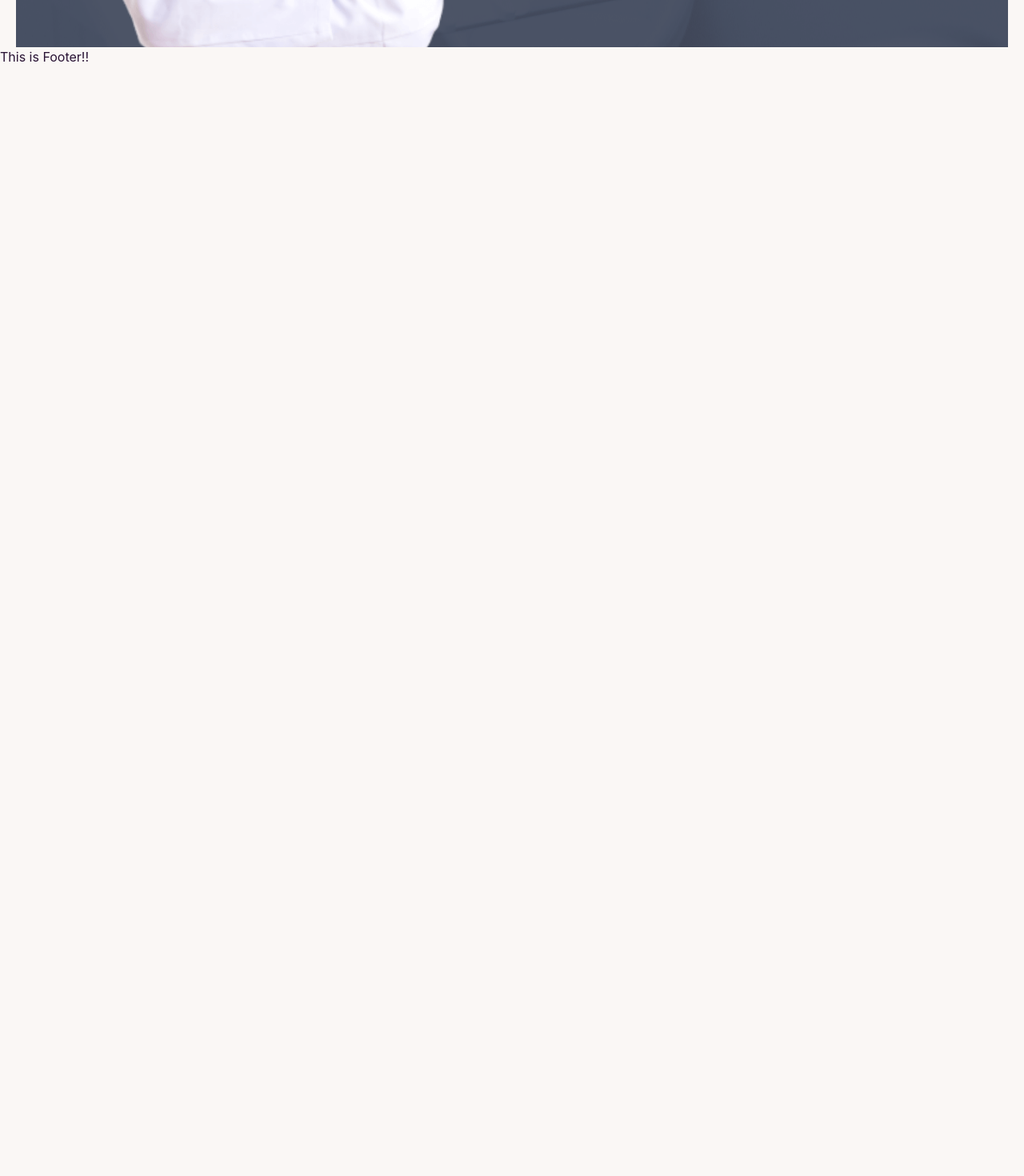
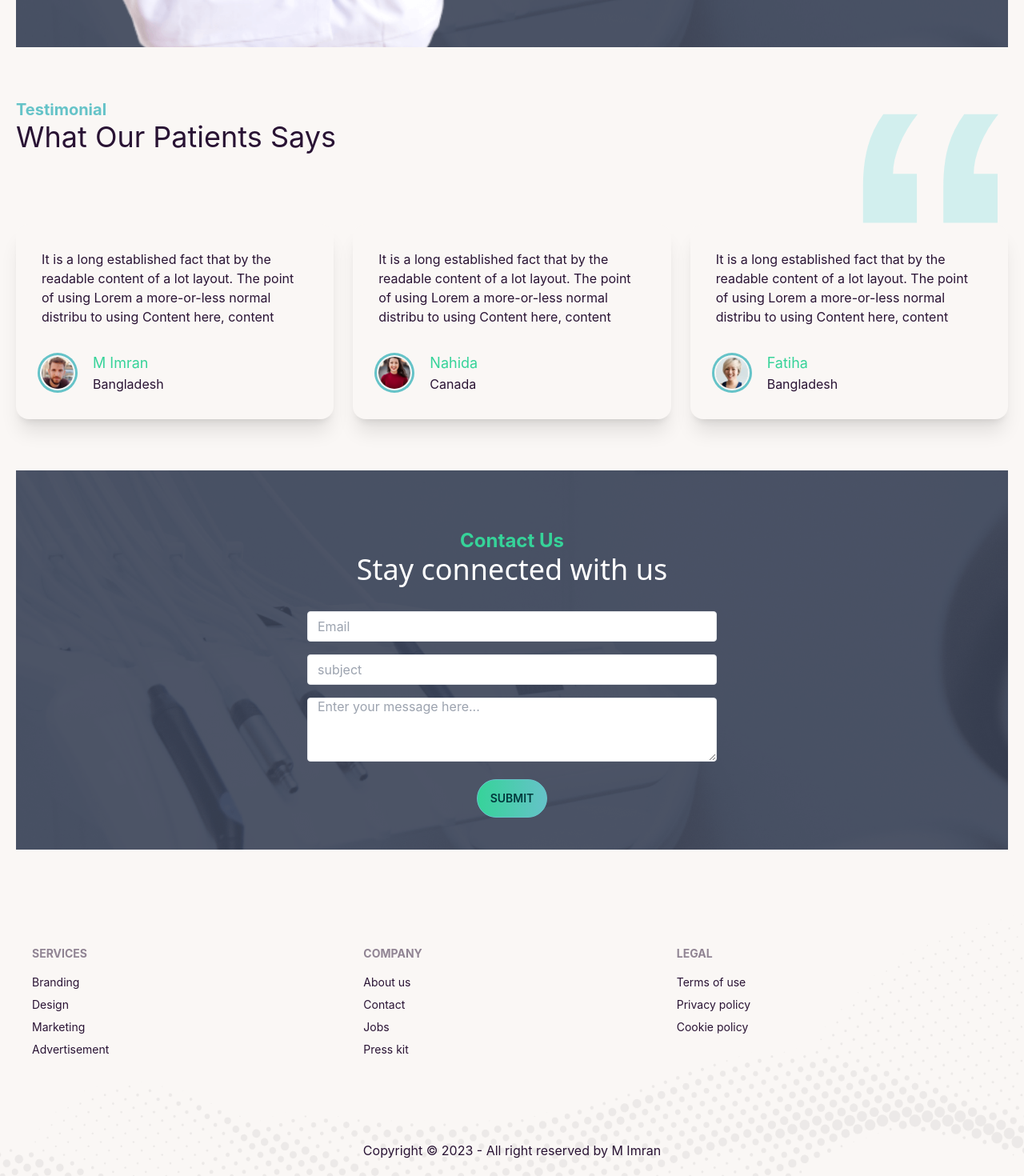
Before and after one commit to Imranahmed935/Doctor-Portal, a React (Create React App) app: page / in a window 1280 px wide. Shown: the part 2577-4047 px from the top of the page at 80% size. Before the commit the page ends 2660 px from the top, so only its background shows below. Built offline with nearby package versions, Linux system fonts and the light colour scheme.

Commit message:
footer added

```diff
--- /dev/null
+++ b/src/Pages/Home/ContactUs/ContactUs.js
@@ -0,0 +1,49 @@
+import React from "react";
+import Primary from "../../../Component/Button/Primary";
+import bg from "../../../assets/images/appointment.png";
+
+const ContactUs = () => {
+  return (
+    <section
+      className="py-10"
+      style={{
+        background: `url(${bg})`,
+      }}
+    >
+      <div className="text-center  p-8">
+      <h3 className="text-success font-bold text-2xl">Contact Us</h3>
+      <h1 className="text-4xl text-white font-sans">Stay connected with us</h1>
+      </div>
+      <form className="w-96 lg:w-full max-w-lg mx-auto">
+        <div className="mb-4">
+          <input
+            className="appearance-none border rounded w-full py-2 px-3 text-gray-700 leading-tight focus:outline-none focus:shadow-outline"
+            id="email"
+            type="email"
+            placeholder="Email"
+          />
+        </div>
+        <div className="mb-4">
+          <input
+            className="appearance-none border rounded w-full py-2 px-3 text-gray-700 leading-tight focus:outline-none focus:shadow-outline"
+            id="text"
+            type="text"
+            placeholder="subject"
+          />
+        </div>
+        <div className="mb-4">
+          <textarea
+            className="appearance-none border rounded w-full h-20 px-3 text-gray-700 leading-tight focus:outline-none focus:shadow-outline"
+            id="message"
+            placeholder="Enter your message here..."
+          ></textarea>
+        </div>
+        <div className="flex items-center justify-center">
+          <Primary>submit</Primary>
+        </div>
+      </form>
+    </section>
+  );
+};
+
+export default ContactUs;
--- a/src/Pages/Home/Home/Home.js
+++ b/src/Pages/Home/Home/Home.js
@@ -1,9 +1,11 @@
 import React from "react";
 import Banner from "../Banner/Banner";
+import ContactUs from "../ContactUs/ContactUs";
 import InfoCards from "../InfoCard/InfoCards";
 import MakeAppointment from "../MakeAppointment/MakeAppointment";
 import Middle from "../Middle/Middle";
 import Services from "../Services/Services";
+import Testimonial from "../Testimonial/Testimonial";
 import "./Home.css";
 
 const Home = () => {
@@ -12,8 +14,10 @@
       <Banner />
       <InfoCards />
       <Services />
-      <Middle/>
-      <MakeAppointment/>
+      <Middle />
+      <MakeAppointment />
+      <Testimonial />
+      <ContactUs />
     </div>
   );
 };
--- a/src/Pages/Home/Home/Shared/Footer/Footer.js
+++ b/src/Pages/Home/Home/Shared/Footer/Footer.js
@@ -1,11 +1,42 @@
-import React from 'react';
+import React from "react";
+import { Link } from "react-router-dom";
+import bg2 from '../../../../../assets/images/footer.png'
 
 const Footer = () => {
-    return (
+  return (
+    <footer className="mt-20 "
+    style={{
+      background: `url(${bg2})`,
+      backgroundSize:'cover'
+    }}
+    >
+      <div className="footer p-10">
         <div>
-            <h1>This is Footer!!</h1>
+          <span className="footer-title">Services</span>
+          <Link to='/' className="link link-hover">Branding</Link>
+          <Link to='/'  className="link link-hover">Design</Link>
+          <Link to='/'  className="link link-hover">Marketing</Link>
+          <Link to='/'  className="link link-hover">Advertisement</Link>
         </div>
-    );
+        <div>
+          <span className="footer-title">Company</span>
+          <Link to='/'  className="link link-hover">About us</Link>
+          <Link to='/'  className="link link-hover">Contact</Link>
+          <Link to='/'  className="link link-hover">Jobs</Link>
+          <Link to='/'  className="link link-hover">Press kit</Link>
+        </div>
+        <div>
+          <span className="footer-title">Legal</span>
+          <Link to='/'  className="link link-hover">Terms of use</Link>
+          <Link to='/'  className="link link-hover">Privacy policy</Link>
+          <Link to='/'  className="link link-hover">Cookie policy</Link>
+        </div>
+      </div>
+      <div className="text-center pb-5  mt-16">
+        <p>Copyright © 2023 - All right reserved by M Imran</p>
+      </div>
+    </footer>
+  );
 };
 
 export default Footer;
--- /dev/null
+++ b/src/Pages/Home/Testimonial/Testimonial.js
@@ -0,0 +1,59 @@
+import React from "react";
+import quote from "../../../assets/icons/quote.svg";
+import people1 from '../../../assets/images/people1.png';
+import people2 from '../../../assets/images/people2.png';
+import people3 from '../../../assets/images/people3.png';
+import UserReviews from "./UserReviews";
+
+const Testimonial = () => {
+
+    const userReview = [
+
+      {
+        _id:1,
+        name:'M Imran',
+        review:"It is a long established fact that by the readable content of a lot layout. The point of using Lorem a more-or-less normal distribu to using Content here, content",
+        img:people1,
+        location:'Bangladesh'
+      },
+      {
+        _id:2,
+        name:'Nahida',
+        review:"It is a long established fact that by the readable content of a lot layout. The point of using Lorem a more-or-less normal distribu to using Content here, content",
+        img:people2,
+        location:'Canada'
+      },
+      {
+        _id:3,
+        name:'Fatiha',
+        review:"It is a long established fact that by the readable content of a lot layout. The point of using Lorem a more-or-less normal distribu to using Content here, content",
+        img:people3,
+        location:'Bangladesh'
+      },
+
+    ];
+
+  return (
+    <section className="my-16">
+      <div className="flex justify-between ">
+        <div>
+          <h4 className="text-xl text-primary font-bold">Testimonial</h4>
+          <h2 className="text-4xl">What Our Patients Says</h2>
+        </div>
+        <figure>
+          <img className="w-48" src={quote} alt="" />
+        </figure>
+      </div>
+      <div className="grid gap-6 grid-cols-1 md:grid-cols-2 lg:grid-cols-3">
+        {
+          userReview.map(reviews => <UserReviews
+          key={reviews._id}
+          reviews={reviews}
+          ></UserReviews>)
+        }
+      </div>
+    </section>
+  );
+};
+
+export default Testimonial;
--- /dev/null
+++ b/src/Pages/Home/Testimonial/UserReviews.js
@@ -0,0 +1,25 @@
+import React from "react";
+
+const UserReviews = ({ reviews }) => {
+  const { name, location, review, img } = reviews;
+  return (
+    <div className="card bg-base-100 shadow-xl">
+      <div className="card-body">
+        <p>{review}</p>
+        <div className="flex items-center mt-6">
+          <div className="avatar mr-6">
+            <div className="w-10 rounded-full ring ring-primary ring-offset-base-100 ring-offset-2">
+              <img src={img} alt="" />
+            </div>
+          </div>
+          <div>
+              <h5 className="text-lg text-success">{name}</h5>
+              <p>{location}</p>
+            </div>
+        </div>
+      </div>
+    </div>
+  );
+};
+
+export default UserReviews;
```
